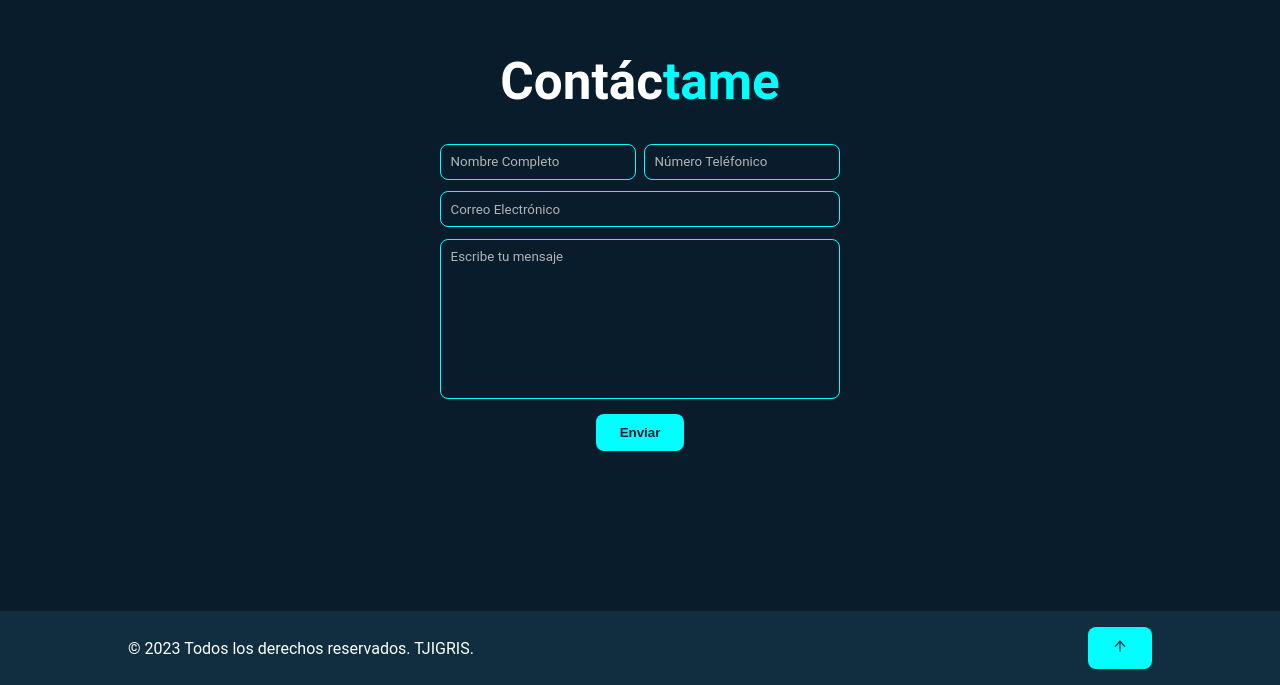
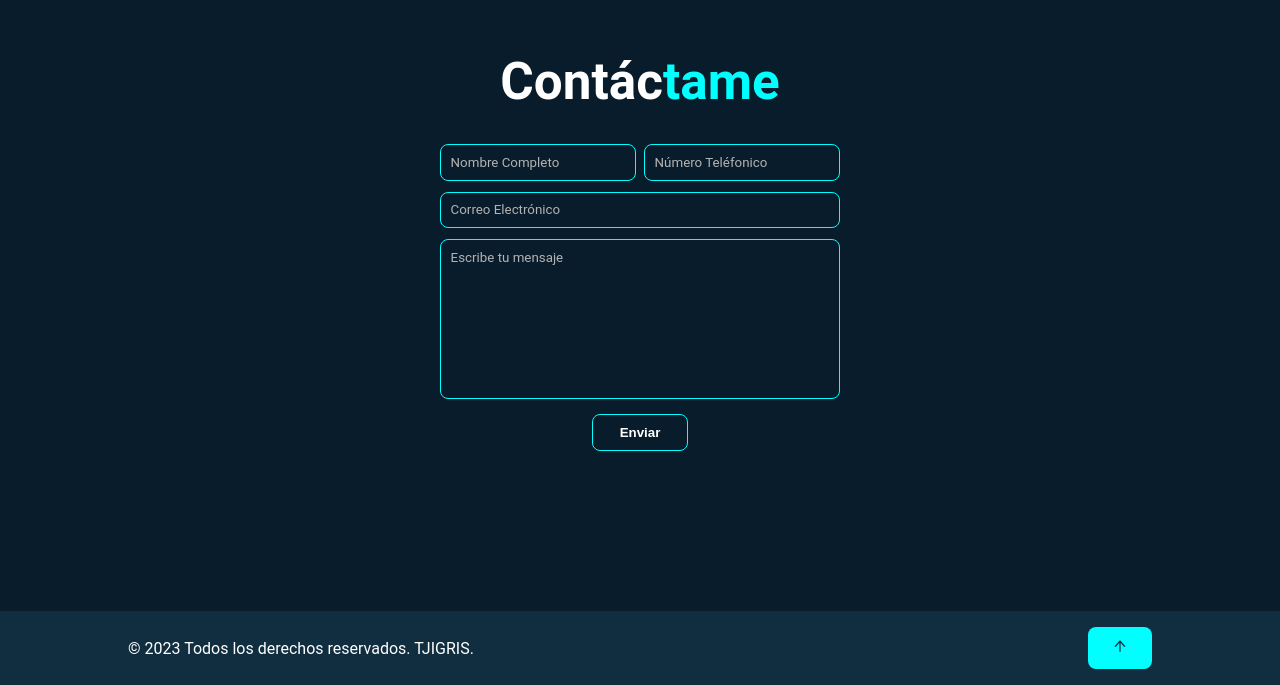
Before and after one commit to TJIGRIS/porfolio, a React (Vite) app: page / in a window 1280 px wide. Shown: the part 3034-3719 px from the top of the page. Built offline with nearby package versions, Linux system fonts and the light colour scheme.

Commit message:
casi terminaod el contactame

```diff
--- a/package.json
+++ b/package.json
@@ -10,6 +10,7 @@
     "preview": "vite preview"
   },
   "dependencies": {
+    "@emailjs/browser": "^3.11.0",
     "framer-motion": "^10.12.8",
     "react": "^18.2.0",
     "react-dom": "^18.2.0",
--- a/src/paginas/Contactame.jsx
+++ b/src/paginas/Contactame.jsx
@@ -1,7 +1,26 @@
-// importar react
-import React from "react";
+// importar react, useRef
+import React, { useRef } from 'react';
+
+// importar emailjs
+import emailjs from '@emailjs/browser';
 
 export const Contactame = () => {
+  const form = useRef();
+
+  const sendEmail = (e) => {
+    e.preventDefault();
+
+    emailjs.sendForm('portfolio', 'template_9oappor', form.current, 'DgZ6w8vzLHsyWBFfJ')
+      .then((result) => {
+        console.log(result.text);
+        form.current.reset();
+      }, (error) => {
+        console.log(error.text);
+      });
+
+  };
+
+
   return (
     <section id="contactame" className="contactame">
       {/* titulo */}
@@ -10,35 +29,36 @@ export const Contactame = () => {
       </h2>
 
       {/* formulario */}
-      <form action="" className="contactame__form">
+      <form ref={form} onSubmit={sendEmail} className="contactame__form">
         <div className="contactame__form-f ">
-          <input type="text" name="" id="" placeholder="Nombre Completo" />
-          <input type="number" name="" id="" placeholder="Número Teléfonico" />
-
+          <input type="text" required name="nombre" id="nombre" autoComplete='off' placeholder="Nombre Completo" />
+          <input type="number" name="telefono" id="telefono" autoComplete='off' placeholder="Número Teléfonico" />
         </div>
 
         <div className="rela">
           <input
+            required
             className="contactame__form-e "
             type="email"
-            name=""
-            id=""
+            autoComplete='off'
+            name="email"
+            id="email"
             placeholder="Correo Electrónico"
           />
         </div>
 
         <div className="">
           <textarea
+            required
             className="contactame__form-a"
-            name=""
-            id=""
+            name="mensaje"
+            id="mensaje"
             placeholder="Escribe tu mensaje"
+            autoComplete='off'
           ></textarea>
         </div>
 
-        <button className="btn">
-          Enviar
-        </button>
+        <input type="submit" className="btn" value="Enviar" />
       </form>
     </section>
   );
--- a/src/sass/paritals/_contactame.scss
+++ b/src/sass/paritals/_contactame.scss
@@ -35,11 +35,21 @@
       border-radius: 0.5rem;
       color: $color-blanco;
       outline: none;
+      overflow: hidden;
     }
 
     & textarea {
       height: 10rem;
       resize: none;
+    }
+
+    & .btn {
+      width: 6rem;
+    }
+
+    & .btn:hover {
+      color: $color-turquesa;
+      background: $bg-color-variante;
     }
 
     @media screen and (max-width: 768px) {
@@ -50,6 +60,11 @@
           flex-direction: column;
         }
       }
+
+      & .btn:hover {
+        color: $color-blanco;
+        background: $bg-color;
+      }
     }
   }
 }
```
Also changed, not shown: 1 other file (tests, documents, lock files or other folders).
